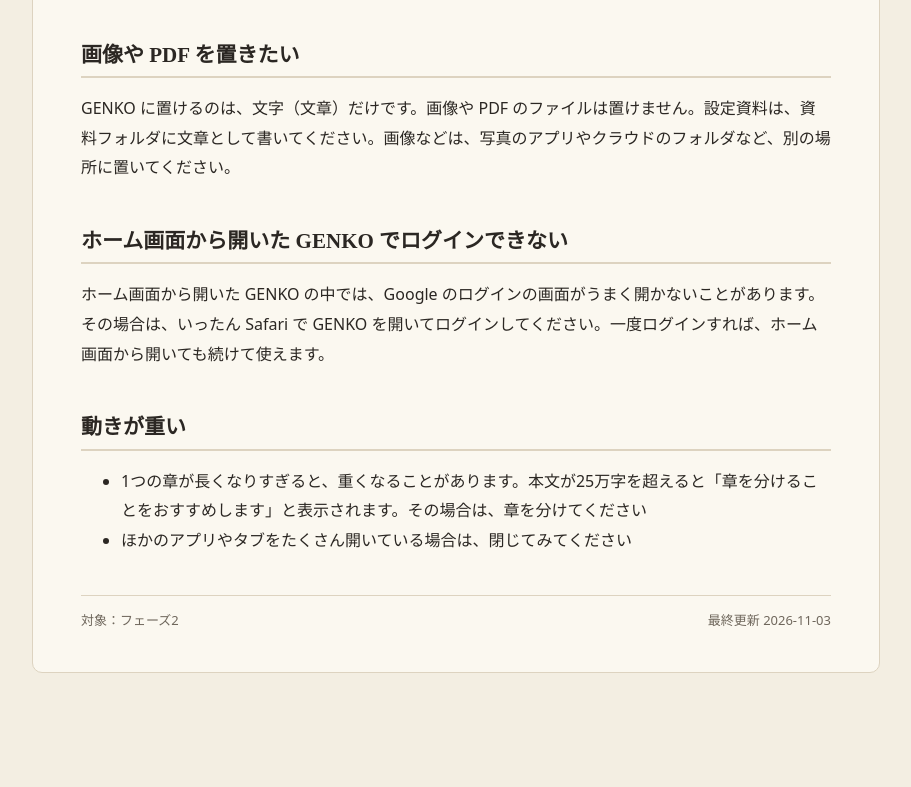
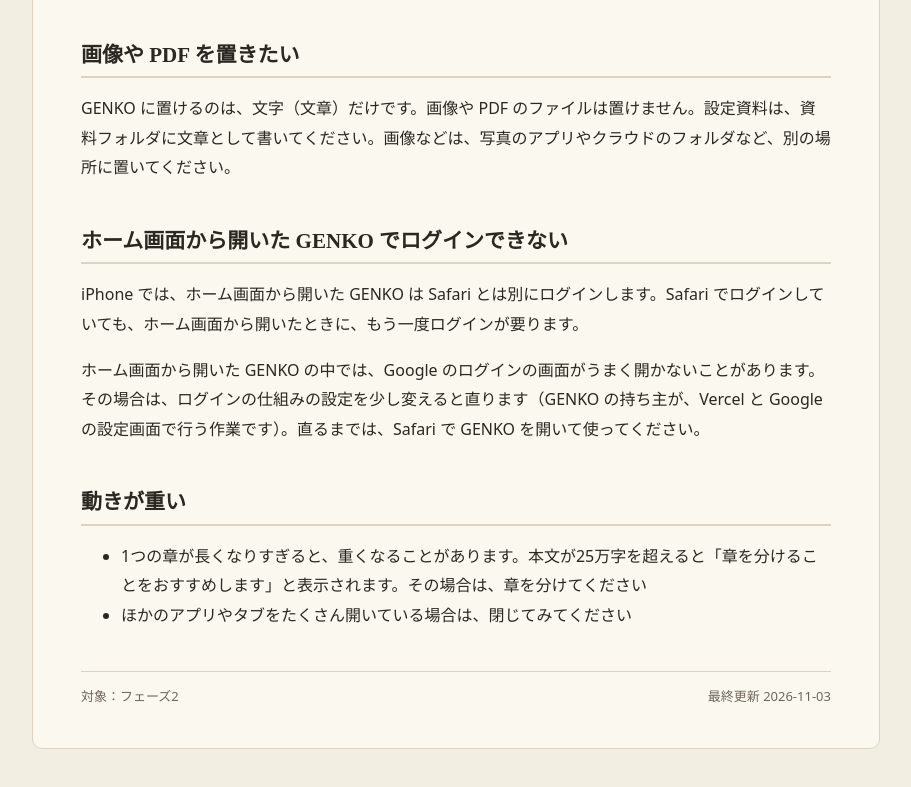
Before and after one commit to souyan-gow/genko-portal, a plain HTML site: page docs/faq.html in a window 1280 px wide. Shown: the part 3819-4606 px from the top of the page, without its empty margins (184-1095 px from the left). Before the commit the page ends 4556 px from the top, so only its background shows below. Drawn offline with Linux system fonts and the light colour scheme.

Commit message:
ホーム画面から開いたときのログインの説明を正しく直す（Safari とはログインが別）
Co-Authored-By: Claude Opus 5.5 <noreply@anthropic.com>

```diff
--- a/docs/faq.html
+++ b/docs/faq.html
@@ -126,7 +126,8 @@
       <p>GENKO に置けるのは、文字（文章）だけです。画像や PDF のファイルは置けません。設定資料は、資料フォルダに文章として書いてください。画像などは、写真のアプリやクラウドのフォルダなど、別の場所に置いてください。</p>
 
       <h2 id="pwa">ホーム画面から開いた GENKO でログインできない</h2>
-      <p>ホーム画面から開いた GENKO の中では、Google のログインの画面がうまく開かないことがあります。その場合は、いったん Safari で GENKO を開いてログインしてください。一度ログインすれば、ホーム画面から開いても続けて使えます。</p>
+      <p>iPhone では、ホーム画面から開いた GENKO は Safari とは別にログインします。Safari でログインしていても、ホーム画面から開いたときに、もう一度ログインが要ります。</p>
+      <p>ホーム画面から開いた GENKO の中では、Google のログインの画面がうまく開かないことがあります。その場合は、ログインの仕組みの設定を少し変えると直ります（GENKO の持ち主が、Vercel と Google の設定画面で行う作業です）。直るまでは、Safari で GENKO を開いて使ってください。</p>
 
       <h2 id="slow">動きが重い</h2>
       <ul>
```
Also changed, not shown: docs/guide.html (+1 -1 lines).
